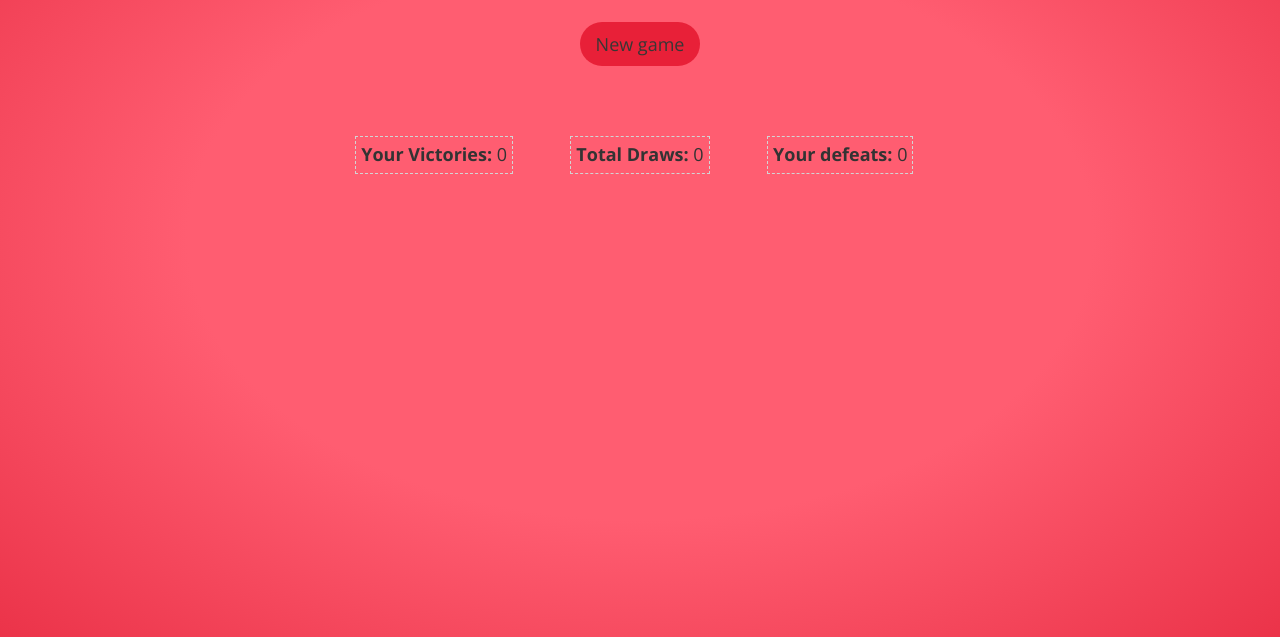
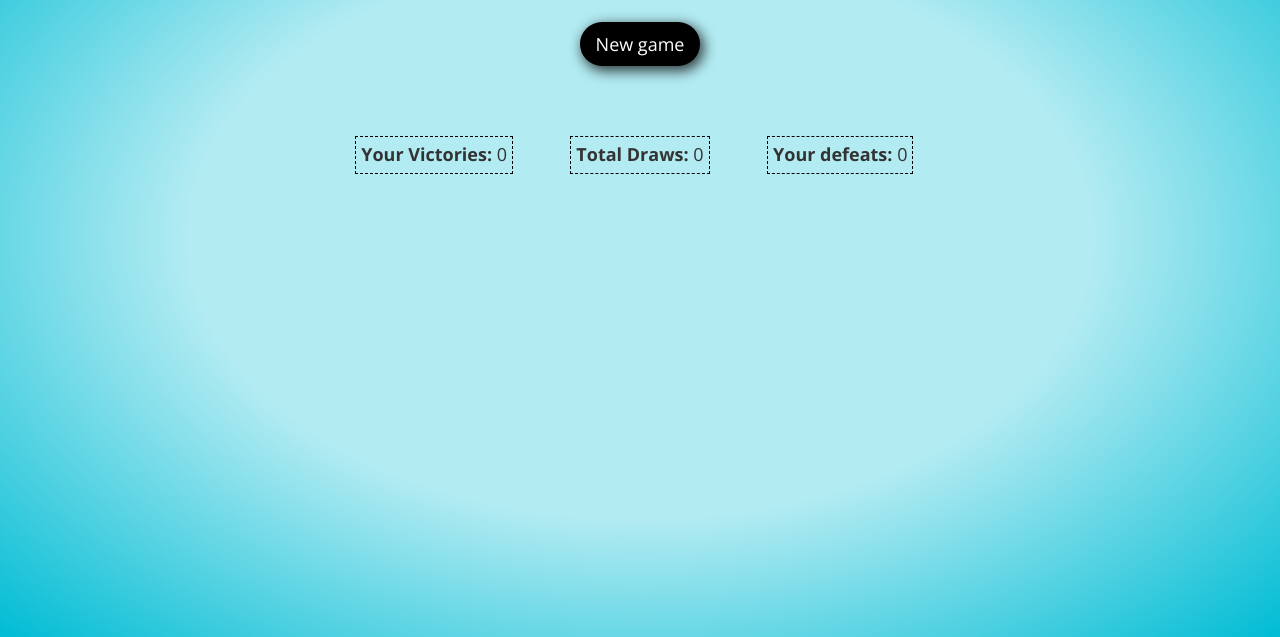
Before and after one commit to szympol/rockPaperScissors, a website: page index.html in a window 1280 px wide. Shown: the part 163-800 px from the top of the page. Drawn offline with nearby package versions, Linux system fonts and the light colour scheme.

Commit message:
update styles

```diff
--- a/sass/style.scss
+++ b/sass/style.scss
@@ -29,7 +29,7 @@ body {
   height: 100vh;
   text-align: center;
   padding: 5%;
-  background: radial-gradient(#ff5d71 50%, #EB3349);
+  background: radial-gradient(#b2ebf2 50%, #00bcd4);
   background-repeat: no-repeat;
 }
 
@@ -51,7 +51,7 @@ body {
 
 #scoreboard div > p {
   padding: 5px;
-  border: 1px dashed lightgrey;
+  border: 1px dashed black;
 }
 
 .scoreboard-row {
@@ -72,22 +72,24 @@ body {
   border-color: transparent !important;
 
   &:hover {
-    color: #fb97a2;
+    color: rgba(0,0,0, 0.5);
     background: transparent;
     transform: scale(1.5);
   }
 }
 
 #newGame {
-  background-color: #e82038;
-  color: #383735;
+  background-color: #000;
+  color: #fff;
   border: 0px;
   outline: none;
   margin-top: 15px;
   border-radius: 30px;
-  transition: background-color 0.3s ease-out;
+  box-shadow: 3px 4px 13px 1px rgba(0,0,0,0.75);
+  transition: all 0.3s ease-out;
   &:hover{
-    background: #fb97a2;
+    background-color: #fff;
+    color: #000;
   }
 }
 
```
Also changed, not shown: README.md, css/style.css, images/main.JPG (deleted), images/rockPaperScissorsCover.jpg (deleted), images/rockPaperScissorsGame.jpg (added).
